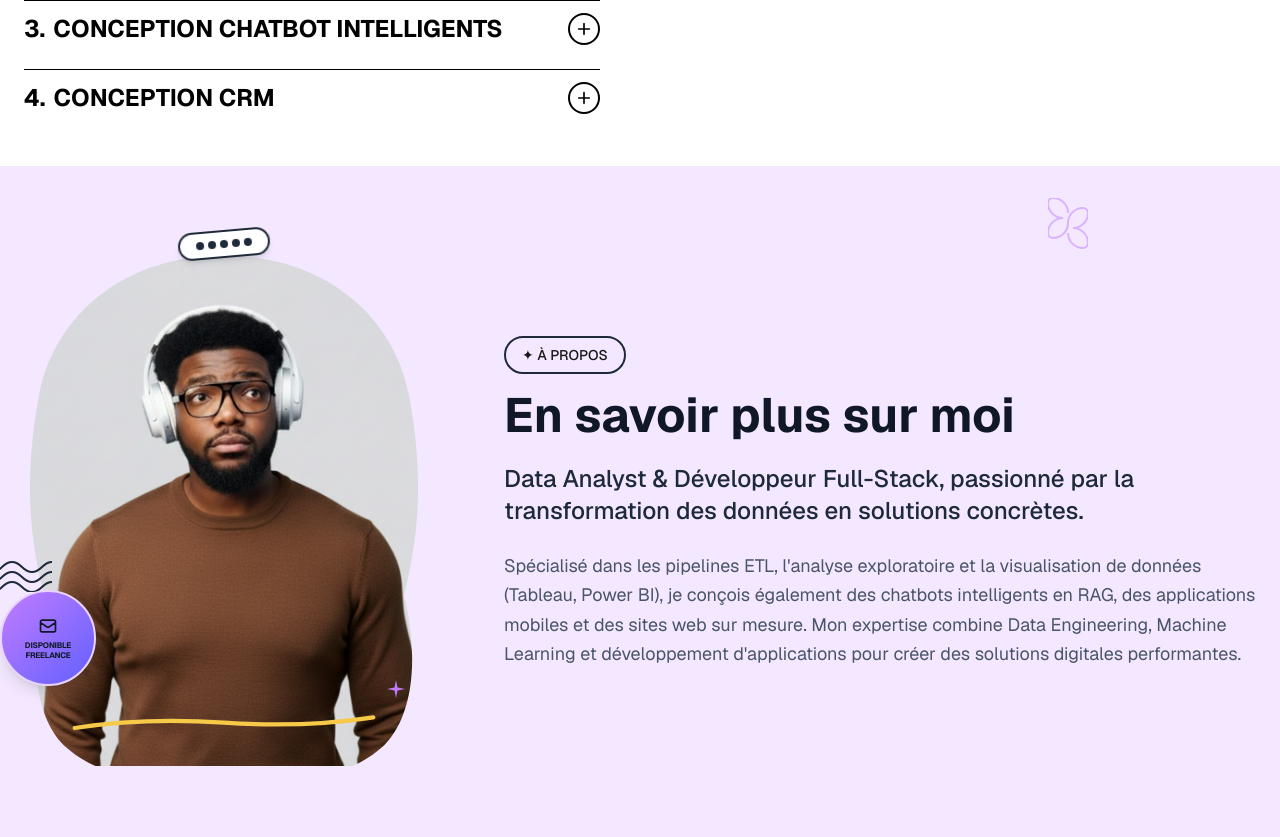
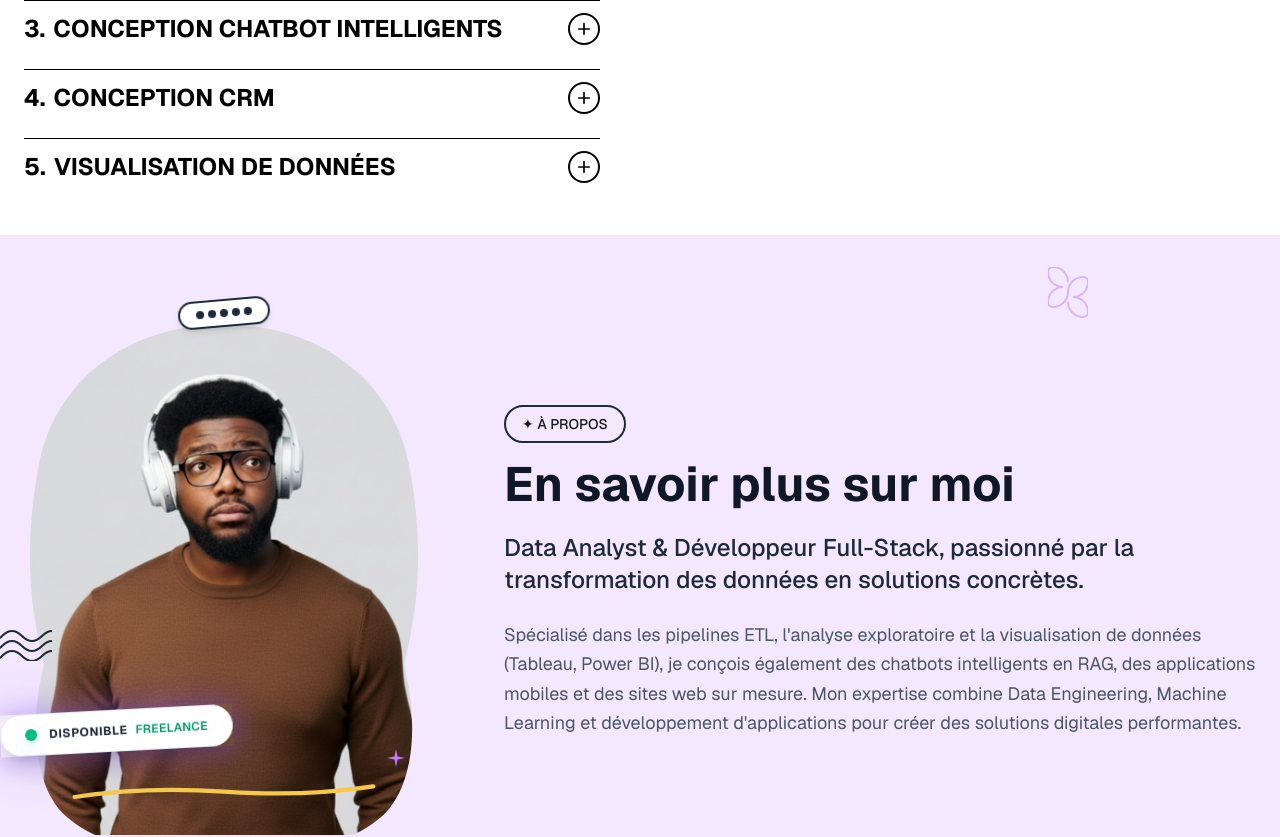
Before and after one commit to biendoubrian23/Portfolio, a Next.js app: page / in a window 1280 px wide. Shown: the part 1420-2257 px from the top of the page. Built offline with nearby package versions, Linux system fonts and the light colour scheme.

Commit message:
feat: Ajout de nouvelles animations et d'une section de visualisation de données

```diff
--- a/components/sections/AboutMeSection.tsx
+++ b/components/sections/AboutMeSection.tsx
@@ -31,6 +31,65 @@ export default function AboutMeSection() {
       id="aboutme"
       className="py-20 bg-purple-100 relative overflow-hidden"
     >
+      <style jsx>{`
+        @keyframes shimmer {
+          0% { background-position: -200% center; }
+          100% { background-position: 200% center; }
+        }
+        @keyframes pulse-glow {
+          0%, 100% {
+            box-shadow: 0 0 20px rgba(139, 92, 246, 0.3),
+                        0 0 40px rgba(139, 92, 246, 0.15),
+                        inset 0 0 20px rgba(255, 255, 255, 0.1);
+          }
+          50% {
+            box-shadow: 0 0 30px rgba(139, 92, 246, 0.5),
+                        0 0 60px rgba(139, 92, 246, 0.25),
+                        inset 0 0 30px rgba(255, 255, 255, 0.15);
+          }
+        }
+        @keyframes float-elegant {
+          0%, 100% { transform: translateY(0px) rotate(-3deg); }
+          50% { transform: translateY(-6px) rotate(-3deg); }
+        }
+        @keyframes border-dance {
+          0% { background-position: 0% 50%; }
+          50% { background-position: 100% 50%; }
+          100% { background-position: 0% 50%; }
+        }
+        @keyframes dot-pulse {
+          0%, 100% { transform: scale(1); opacity: 1; }
+          50% { transform: scale(1.3); opacity: 0.7; }
+        }
+        .shimmer-text {
+          background: linear-gradient(
+            90deg,
+            #1f1f1f 0%,
+            #6b21a8 20%,
+            #a855f7 40%,
+            #fbbf24 50%,
+            #a855f7 60%,
+            #6b21a8 80%,
+            #1f1f1f 100%
+          );
+          background-size: 200% auto;
+          -webkit-background-clip: text;
+          -webkit-text-fill-color: transparent;
+          background-clip: text;
+          animation: shimmer 4s linear infinite;
+        }
+        .badge-luxury {
+          animation: float-elegant 4s ease-in-out infinite, pulse-glow 3s ease-in-out infinite;
+        }
+        .border-animated {
+          background: linear-gradient(90deg, #fbbf24, #a855f7, #6366f1, #a855f7, #fbbf24);
+          background-size: 300% 100%;
+          animation: border-dance 4s ease infinite;
+        }
+        .dot-animate {
+          animation: dot-pulse 2s ease-in-out infinite;
+        }
+      `}</style>
       {/* Decorative hearts */}
       <div className="absolute top-8 right-[15%] text-purple-300">
         <svg width="40" height="60" viewBox="0 0 40 60" fill="none" xmlns="http://www.w3.org/2000/svg">
@@ -109,15 +168,24 @@ export default function AboutMeSection() {
                 </div>
               </div>
 
-              {/* Freelance badge */}
-              <div className="absolute bottom-20 -left-6 w-20 h-20 lg:w-24 lg:h-24 bg-gradient-to-br from-purple-400 to-indigo-500 rounded-full flex items-center justify-center shadow-lg border-2 border-purple-200 z-10">
-                <div className="text-center">
-                  <svg className="w-5 h-5 mx-auto mb-1 text-gray-900" fill="none" stroke="currentColor" viewBox="0 0 24 24">
-                    <path strokeLinecap="round" strokeLinejoin="round" strokeWidth={2} d="M3 8l7.89 5.26a2 2 0 002.22 0L21 8M5 19h14a2 2 0 002-2V7a2 2 0 00-2-2H5a2 2 0 00-2 2v10a2 2 0 002 2z" />
-                  </svg>
-                  <span className="text-[7px] lg:text-[8px] font-bold uppercase tracking-tight leading-tight block text-gray-900">
-                    Disponible<br/>Freelance
+              {/* Freelance badge - Style pill élégant */}
+              <div className="absolute bottom-20 -left-6 badge-luxury z-10">
+                <div className="relative bg-white rounded-full px-5 py-2.5 lg:px-6 lg:py-3 flex items-center gap-3 shadow-xl border border-gray-200">
+                  {/* Point vert animé */}
+                  <span className="relative flex h-3 w-3">
+                    <span className="animate-ping absolute inline-flex h-full w-full rounded-full bg-emerald-400 opacity-75"></span>
+                    <span className="relative inline-flex rounded-full h-3 w-3 bg-emerald-500 shadow-lg shadow-emerald-500/50"></span>
                   </span>
+
+                  {/* Texte */}
+                  <div className="relative flex items-center gap-2">
+                    <span className="text-[10px] lg:text-xs font-bold uppercase tracking-wider text-gray-800">
+                      Disponible
+                    </span>
+                    <span className="text-[10px] lg:text-xs font-semibold uppercase tracking-wide text-emerald-600">
+                      Freelance
+                    </span>
+                  </div>
                 </div>
               </div>
             </div>
--- a/components/sections/ServicesSection.tsx
+++ b/components/sections/ServicesSection.tsx
@@ -51,6 +51,18 @@ export default function ServicesSection() {
         'APIs et connecteurs personnalisés',
         'Architecture back-end scalable',
         'Intégration systèmes existants'
+      ]
+    },
+    {
+      title: 'VISUALISATION DE DONNÉES',
+      number: '5.',
+      image: '/data.jpg',
+      details: [
+        'Tableaux de bord interactifs et dynamiques',
+        'Analyse et exploration de données complexes',
+        'Rapports automatisés et KPIs personnalisés',
+        'Intégration Power BI, Tableau et Python (Pandas, Matplotlib)',
+        'Machine Learning et modèles prédictifs'
       ]
     },
   ];
```
Also changed, not shown: public/data.jpg (added), 1 other file (tests, documents, lock files or other folders).
